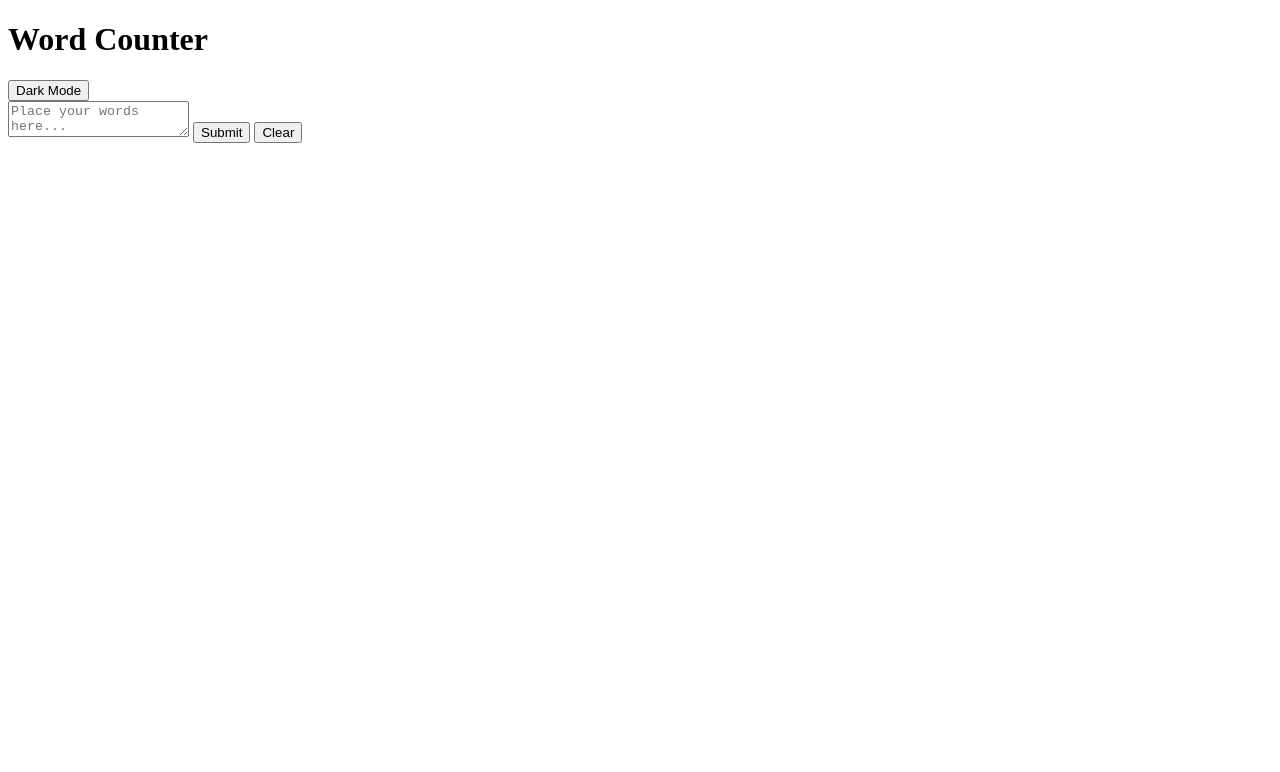
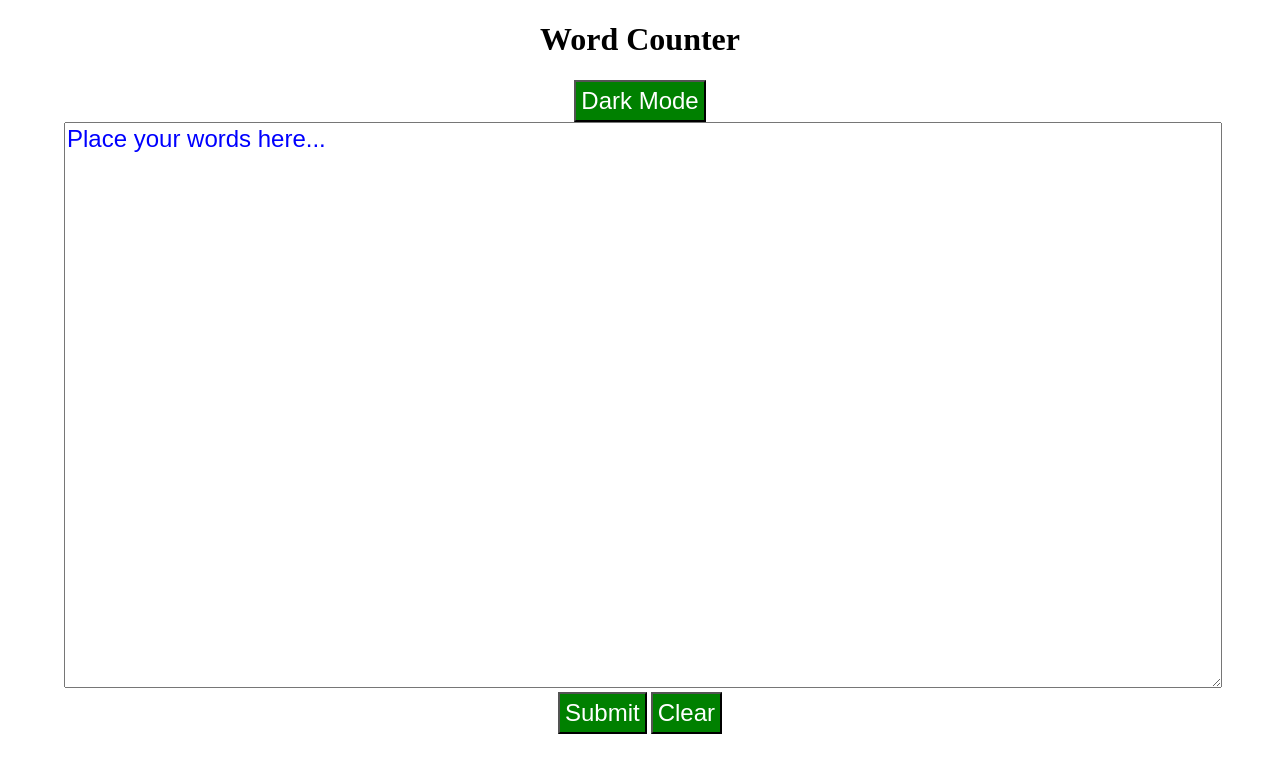
Before and after one commit to ImadOttallah/LAB-word-counter, a plain HTML site: page index.html in a window 1280 px wide. Drawn offline with Linux system fonts and the light colour scheme.

Commit message:
completed challenge 2 style the application

```diff
--- a/index.html
+++ b/index.html
@@ -13,7 +13,7 @@
   <button id="bg-switch">Dark Mode</button>
   <div id="error" class="error"></div>
   <form>
-    <textarea placeholder="Place your words here..."></textarea>
+    <textarea rows="20" placeholder="Place your words here..."></textarea>
     <button type="submit">Submit</button>
     <button type="reset">Clear</button>
   </form>
--- a/main.css
+++ b/main.css
@@ -1,7 +1,9 @@
 body {
-
+  width: 90%;
+  text-align: center;
   background-color: white;
   color: black;
+  margin: 0px auto;
 
 }
 
@@ -9,3 +11,18 @@ body {
   background-color: black;
   color: white;
 }
+
+textarea {
+  width: 100%;
+  font-size: 1.5em;
+  font-family: Arial, Helvetica, sans-serif;
+}
+::placeholder {
+  color:blue;
+}
+button {
+  background-color: green;
+  color: white;
+  padding: 5px;
+  font-size: 1.5em;
+}
```
